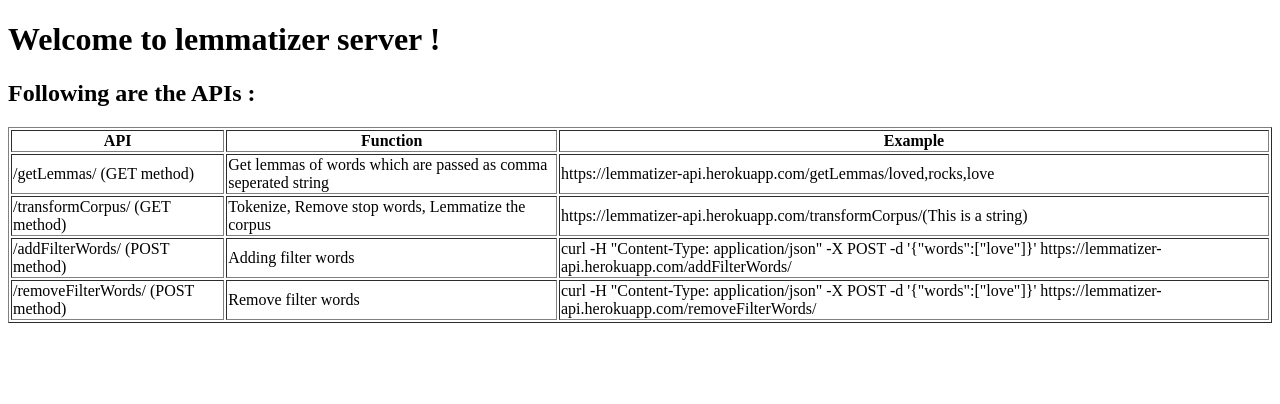
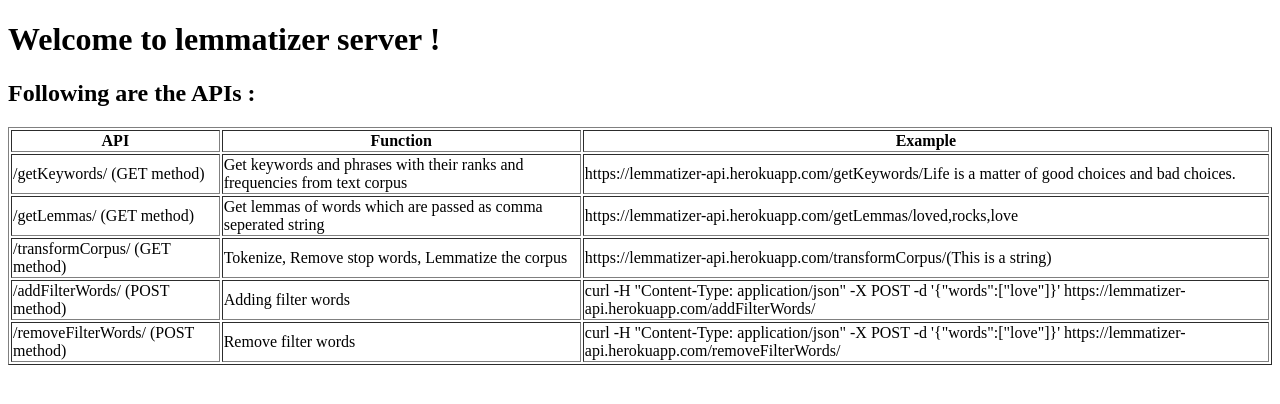
Before and after one commit to Sumaid/keyword_server, a Flask app: page / in a window 1280 px wide. Shown: the top 404 px of the page. Run offline with Flask 2, Linux system fonts and the light colour scheme; parts of the project's set-up code (start-up, migrations or seed data) failed here and were passed over.

Commit message:
Add docstrings to server code

```diff
--- a/app/main.py
+++ b/app/main.py
@@ -1,47 +1,67 @@
+from flask import request, Flask, jsonify, Response, render_template
 from nltk.corpus import wordnet as wn
-from flask import request, Flask, jsonify, Response, render_template
 from nltk import pos_tag
 from nltk.corpus import stopwords
+from textblob import TextBlob
+from nltk.stem import WordNetLemmatizer
+import json
 from collections import defaultdict
-from textblob import TextBlob
-import nltk
-import json
-lemmatizer = nltk.stem.WordNetLemmatizer()
+import spacy
+import pytextrank
+
+lemmatizer = WordNetLemmatizer()
 stopwords_set = set(stopwords.words('english'))
+# Add additional stop words which will be relevant to survey responses
 stopwords_set.update(['a', 'about', 'above', 'after', 'again', 'against', 'all', 'am', 'an', 'and', 'any', 'are', "aren't", 'as', 'at', 'be', 'because', 'been', 'before', 'being', 'below', 'between', 'both', 'but', 'by', 'can', "can't", 'cannot', 'com', 'could', "couldn't", 'did', "didn't", 'do', 'does', "doesn't", 'doing', "don't", 'down', 'during', 'each', 'else', 'ever', 'few', 'for', 'from', 'further', 'get', 'had', "hadn't", 'has', "hasn't", 'have', "haven't", 'having', 'he', "he'd", "he'll", "he's", 'her', 'here', "here's", 'hers', 'herself', 'him', 'himself', 'his', 'how', "how's", 'http', 'I', "I'd", "I'll", "I'm", "I've", 'if', 'in', 'into', 'is', "isn't", 'it', "it's", 'its', 'itself', 'just', 'k', "let's", 'like', 'me', 'more', 'most', "mustn't", 'my', 'myself', 'no', 'nor',
                       'not', 'of', 'off', 'on', 'once', 'only', 'or', 'other', 'ought', 'our', 'ours', 'ourselves', 'out', 'over', 'own', 'r', 'same', 'shall', "shan't", 'she', "she'd", "she'll", "she's", 'should', "shouldn't", 'so', 'some', 'such', 'than', 'that', "that's", 'the', 'their', 'theirs', 'them', 'themselves', 'then', 'there', "there's", 'these', 'they', "they'd", "they'll", "they're", "they've", 'this', 'those', 'through', 'to', 'too', 'under', 'until', 'up', 'very', 'was', "wasn't", 'we', "we'd", "we'll", "we're", "we've", 'were', "weren't", 'what', "what's", 'when', "when's", 'where', "where's", 'which', 'while', 'who', "who's", 'whom', 'why', "why's", 'with', "won't", 'would', "wouldn't", 'www', 'you', "you'd", "you'll", "you're", "you've", 'your', 'yours', 'yourself', 'yourselves'])
+
 tag_map = defaultdict(lambda: wn.NOUN)
 tag_map['J'] = wn.ADJ
 tag_map['V'] = wn.VERB
 tag_map['R'] = wn.ADV
 
-import spacy
-import pytextrank
 nlp = spacy.load("en_core_web_sm")
 tr = pytextrank.TextRank()
 nlp.add_pipe(tr.PipelineComponent, name="textrank", last=True)
-
 app = Flask(__name__)
 
 
 @app.route("/")
 def home_view():
+    """
+    Home/Default page of server, returns a HTML with list of APIs and their purposes
+    """
     return render_template("index.html", template_folder='templates')
 
 
 @app.route("/getLemmas/<wordList>", methods=['GET'])
 def get_lemmas(wordList):
+    """
+    API to get lemmatized version of words when passed as parameter
+    Input : comma seperated words
+    Output : json file with list containing lemmas of each word
+    """
+    if not wordList: return jsonify([])
     wordList = wordList.lower()
     return jsonify(words=[lemmatizer.lemmatize(token, tag_map[tag[0]]) for token, tag in pos_tag(wordList.split(','))])
 
-
 @app.route("/getLemmas/", methods=['GET'])
 def get_lemmas_nowords():
+    """
+    API to handle empty request to getLemmas API
+    """
     return jsonify([])
 
 
 @app.route("/transformCorpus/<word>", methods=['GET'])
 def transpose_corpus(word):
+    """
+    API to transform a text corpus into lemmatized version of words
+    Process : Tokenization => Stop Words removal => Lemmatization
+    Input : comma seperated words
+    Output : json file with list containing lemmas of each word
+    """
+    if not word: return jsonify([])
     word = word.lower()
     filtered_words = [token for token in TextBlob(
         word).words if not token in stopwords_set and not token[0] == "'"]
@@ -50,11 +70,18 @@ def transpose_corpus(word):
 
 @app.route("/transformCorpus/", methods=['GET'])
 def transpose_corpus_empty():
+    """
+    API to handle empty request to transformCorpus API
+    """
     return jsonify([])
-
 
 @app.route("/addFilterWords/", methods=['POST'])
 def transpose_corpus_add():
+    """
+    API to add universal filter words to server
+    Input : a stop word
+    Output : response
+    """
     try:
         stopwords_set.update([word.lower() for word in request.json['words']])
         return Response(status=200)
@@ -64,6 +91,11 @@ def transpose_corpus_add():
 
 @app.route("/removeFilterWords/", methods=['POST'])
 def transpose_corpus_remove():
+    """
+    API to remove a word from universal filter words list
+    Input : a stop word
+    Output : response
+    """
     try:
         for word in request.json['words']:
             stopwords_set.discard(word)
@@ -75,6 +107,12 @@ def transpose_corpus_remove():
 
 @app.route("/getKeywords/<word>", methods=['GET'])
 def get_keyword(word):
+    """
+    API to get keywords and phrases with their rank using pytextrank library
+    Input : text corpus
+    Output : list of words and phrases with their rank/frequency
+    """
+    if not word: return jsonify(words=[])
     doc = nlp(word.lower())
     if len(doc._.phrases)>0:
         mx = doc._.phrases[0].rank
@@ -85,7 +123,9 @@ def get_keyword(word):
         words += [{'phrase':p.text, 'rank':p.rank/mx, 'count':p.count, 'chunks':[str(wrd) for wrd in p.chunks]}]
     return jsonify(words=words)
 
-
 @app.route("/getKeywords/", methods=['GET'])
 def get_keyword_empty():
+    """
+    API to handle empty request to getKeywords
+    """
     return jsonify(words=[])
--- a/app/templates/index.html
+++ b/app/templates/index.html
@@ -10,6 +10,12 @@
             <th>API</th>
             <th>Function</th>
             <th>Example</th>
+        </tr>
+
+        <tr>
+            <td>/getKeywords/ (GET method)</td>
+            <td>Get keywords and phrases with their ranks and frequencies from text corpus</td>
+            <td>https://lemmatizer-api.herokuapp.com/getKeywords/Life is a matter of good choices and bad choices.</td>
         </tr>
 
         <tr>
```
Also changed, not shown: README.md (added).
